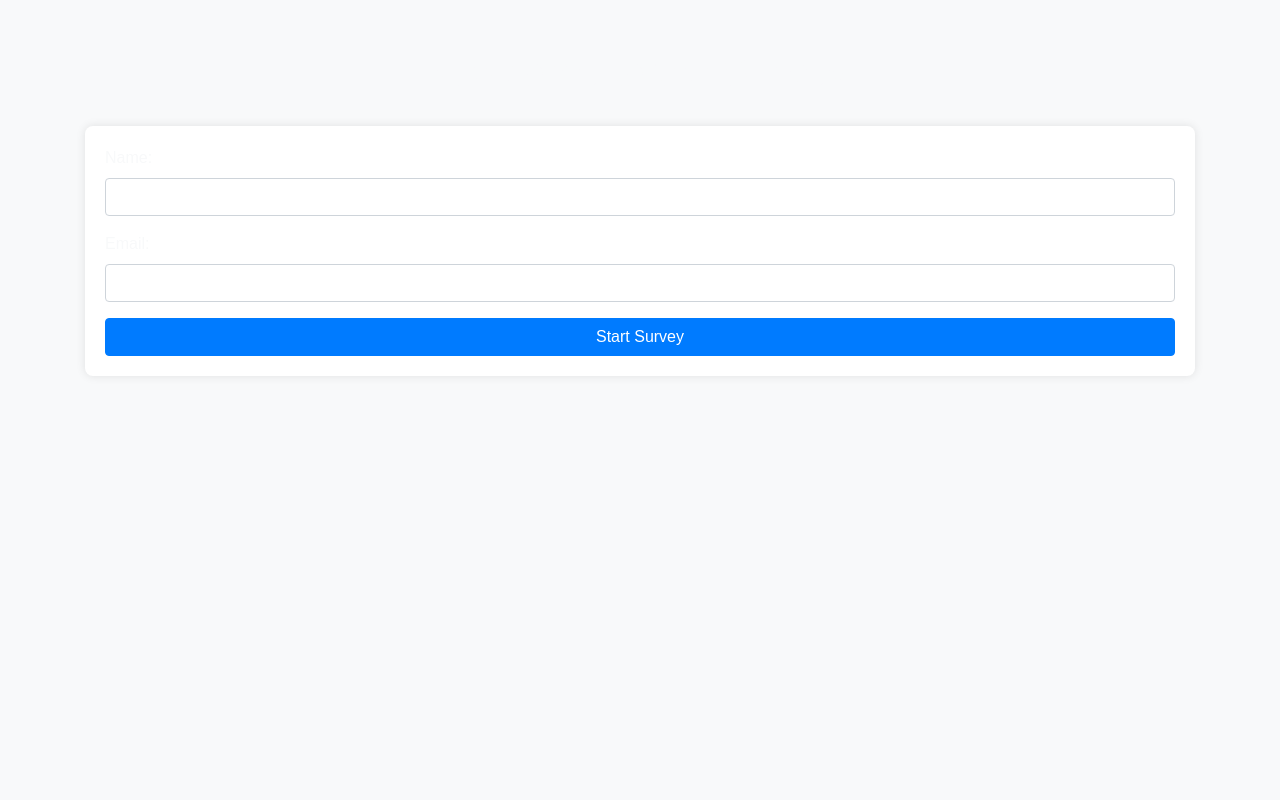
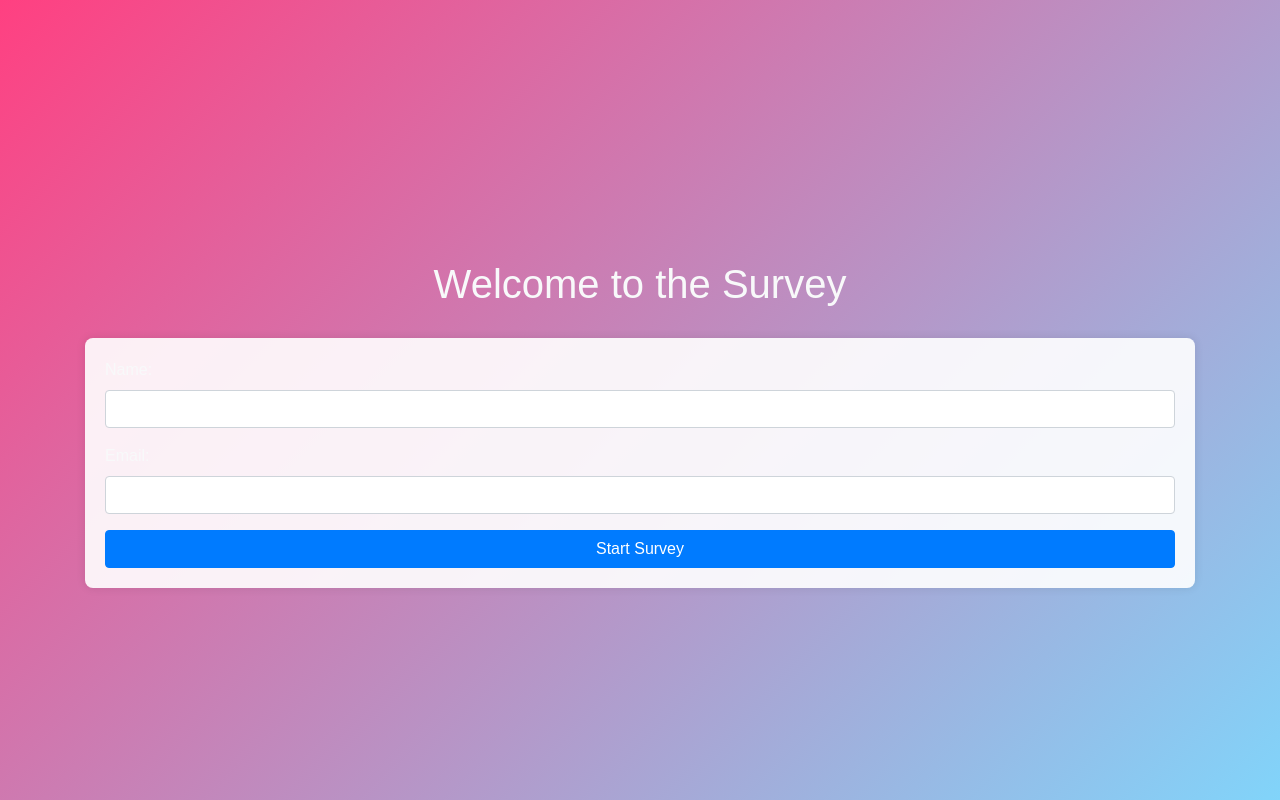
Before and after one commit to rixhabhftw/proto-6, a plain HTML site: page index.html in a window 1280 px wide. Drawn offline with nearby package versions, Linux system fonts and the light colour scheme.

Commit message:
Update styles.css

```diff
--- a/styles.css
+++ b/styles.css
@@ -1,6 +1,21 @@
 body {
-    background-color: #f8f9fa;
+    margin: 0;
+    padding: 0;
+    overflow: hidden;
+    height: 100vh;
+    display: flex;
+    justify-content: center;
+    align-items: center;
+    background: linear-gradient(135deg, #ff4081, #81d4fa);
     font-family: Arial, sans-serif;
+}
+
+#particles-js {
+    position: absolute;
+    width: 100%;
+    height: 100%;
+    background-size: cover;
+    z-index: -1;
 }
 
 h1 {
@@ -8,7 +23,7 @@ h1 {
 }
 
 form {
-    background: #fff;
+    background: rgba(255, 255, 255, 0.9);
     padding: 20px;
     border-radius: 8px;
     box-shadow: 0 0 10px rgba(0, 0, 0, 0.1);
```
